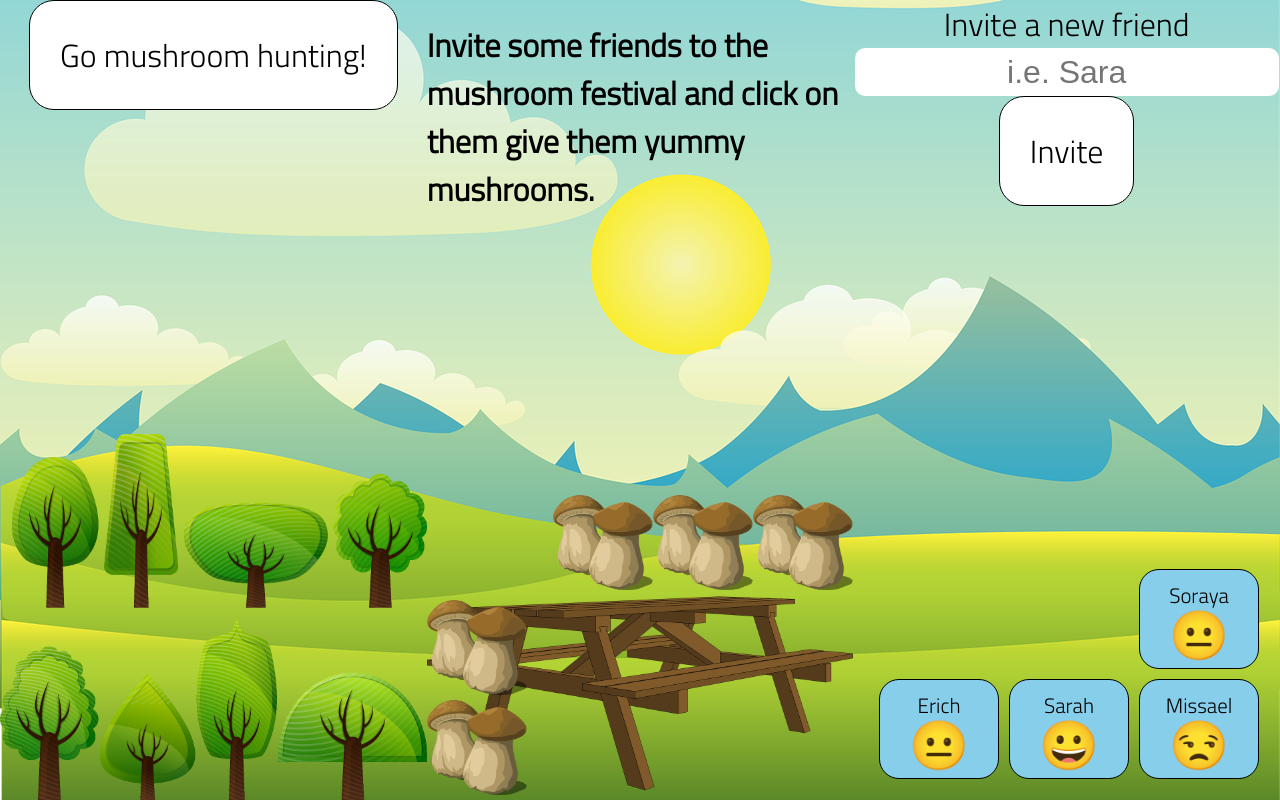
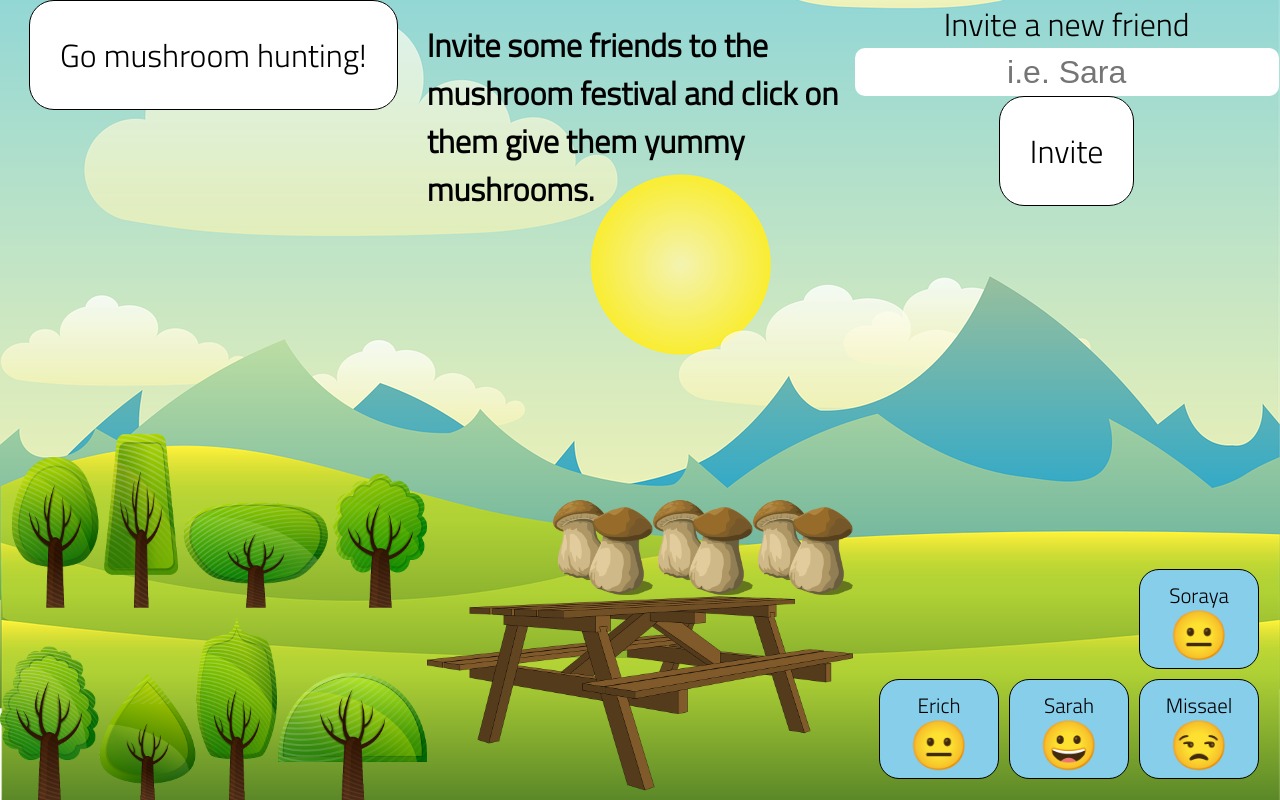
Before and after one commit to monika-branum/Mushroom-Festival, a plain HTML site: page index.html in a window 1280 px wide. Drawn offline with Linux system fonts and the light colour scheme.

Commit message:
completed bug fixes

```diff
--- a/app.js
+++ b/app.js
@@ -42,7 +42,7 @@ addMushroomButton.addEventListener('click', () => {
 });
 
 addFriendButton.addEventListener('click', () => {
-    const name = friendInputEl.ariaValueMax;
+    const name = friendInputEl.value;
     const newFriend = {
         name: name || `Friend #${Math.floor(Math.random() * 1000)}`,
         satisfaction: 1,
--- a/index.html
+++ b/index.html
@@ -30,8 +30,6 @@
                 </h1>
                 <div class="table">
                     <div class="mushrooms"></div>
-                        <div class="mushroom"></div>
-                        <div class="mushroom"></div>
                     </div>
                 </div>
             </div>
--- a/styles/style.css
+++ b/styles/style.css
@@ -202,8 +202,7 @@ footer {
     flex-wrap: wrap-reverse;
     justify-content: flex-end;
     position: relative;
-    bottom: 5px;
-    max-height: 5px;
+    bottom: 200px;
 }
 
 .mushroom {
```
